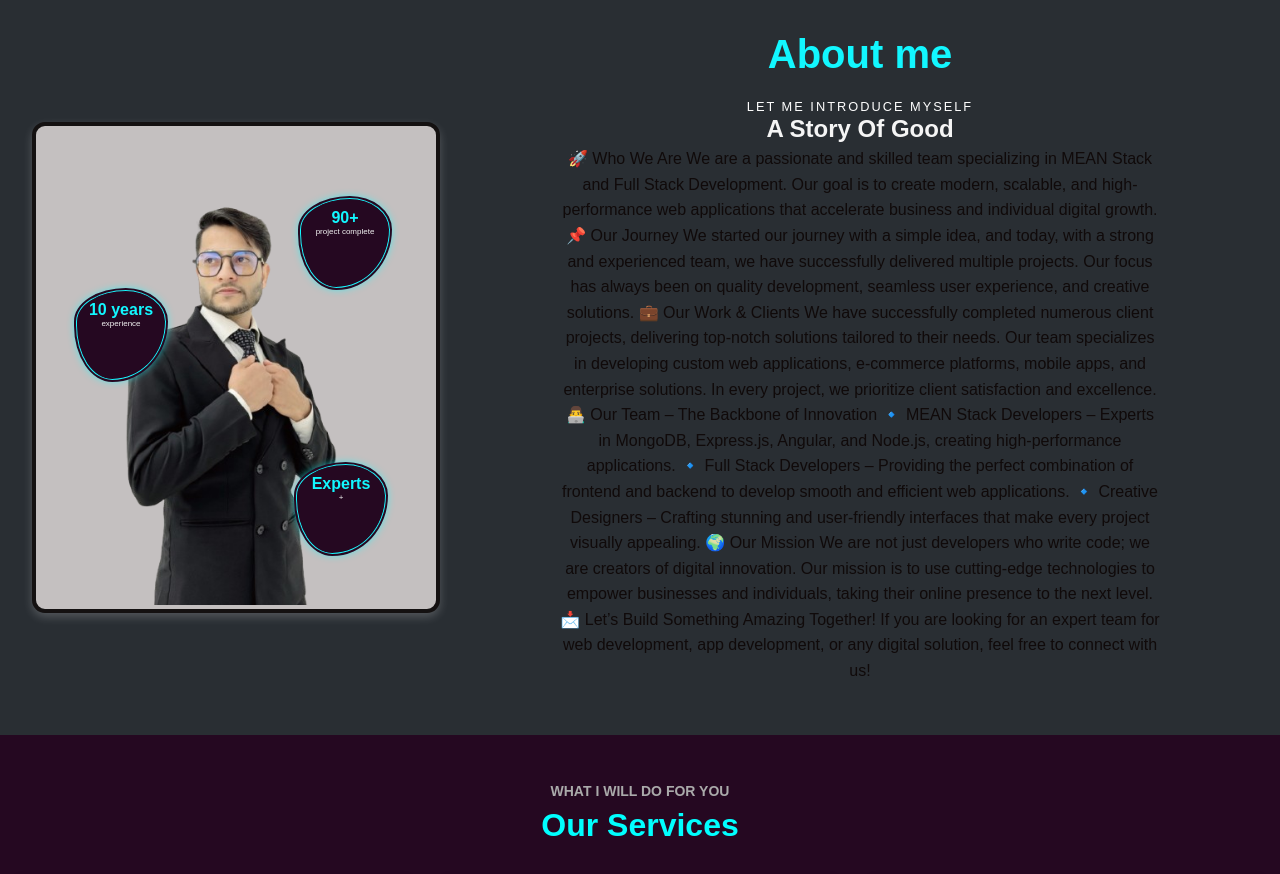
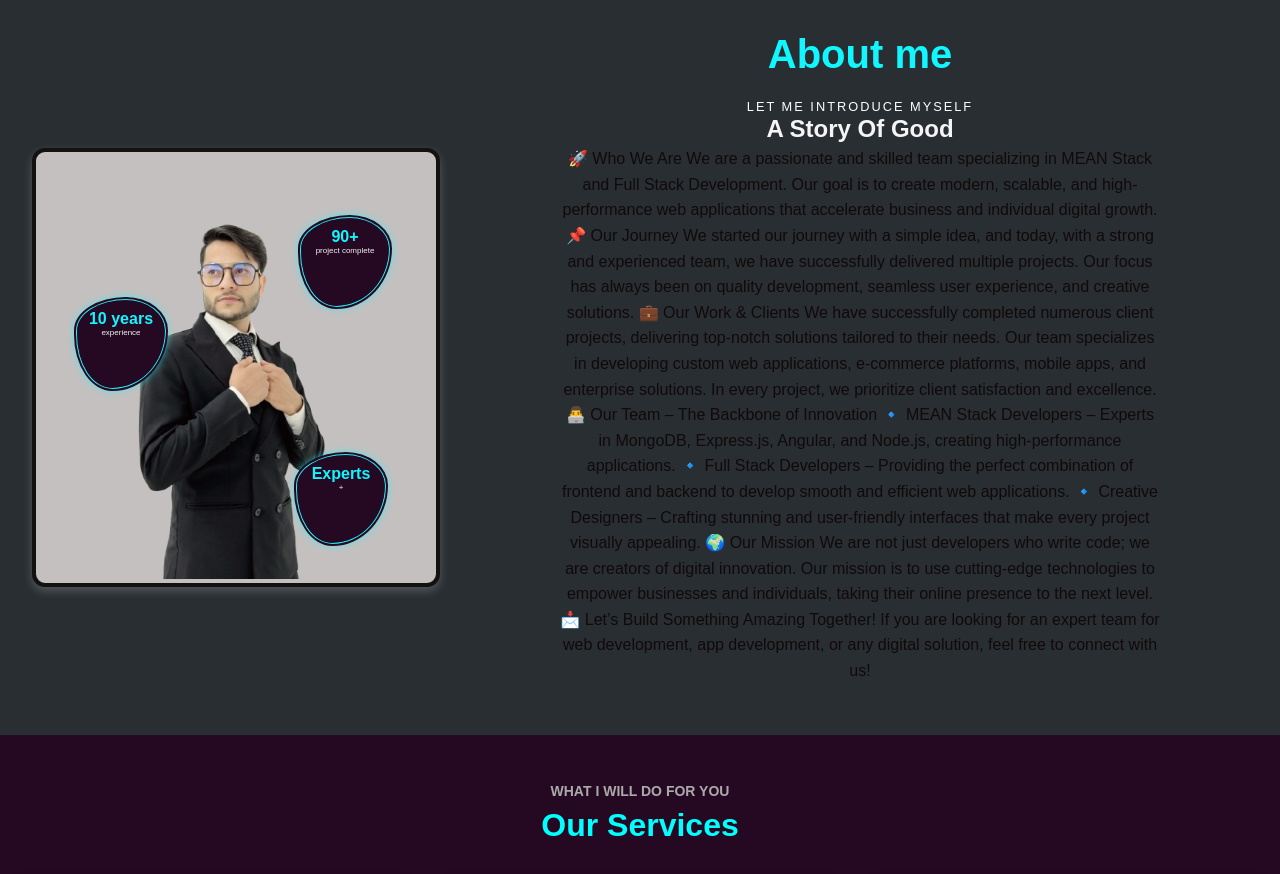
Before and after one commit to Alishba526/Usama-Bin-Mujeeb, a Next.js app: page / in a window 1280 px wide. Shown: the part 800-1674 px from the top of the page. Built offline with nearby package versions, Linux system fonts and the light colour scheme.

Commit message:
Update about.css

```diff
--- a/src/app/component/about.css
+++ b/src/app/component/about.css
@@ -22,7 +22,7 @@
 }
 
 .about .img-about img {
-    max-width: 90%; /* Make image fully responsive */
+    max-width: 80%; /* Make image fully responsive */
     height:80%;
 }
 
```
